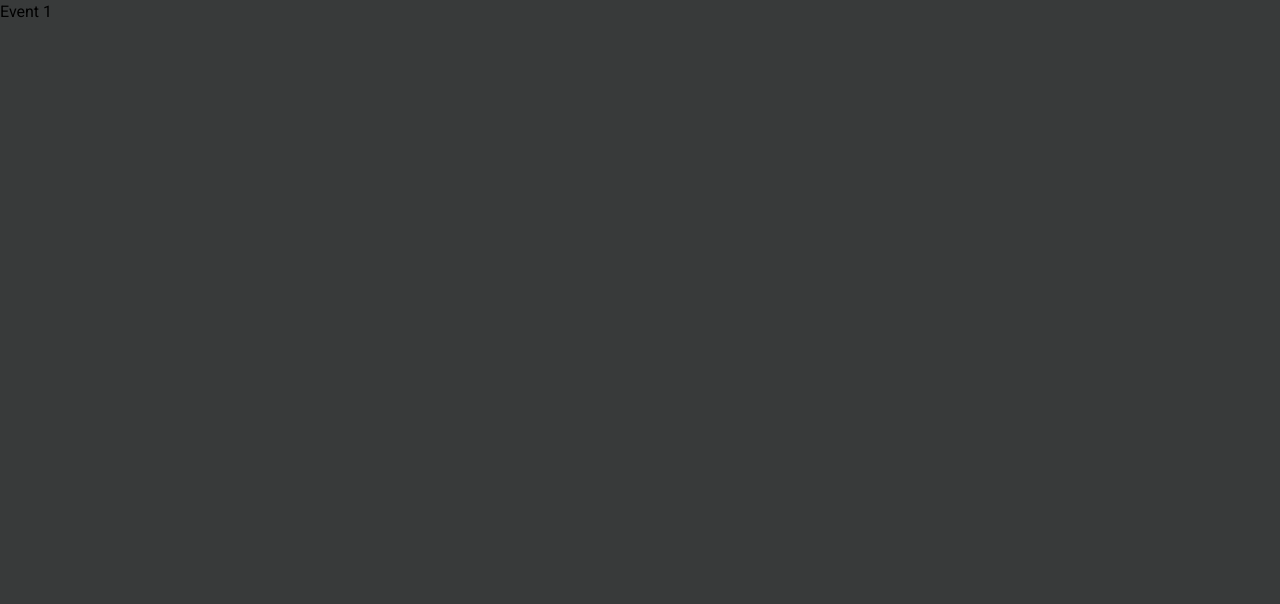
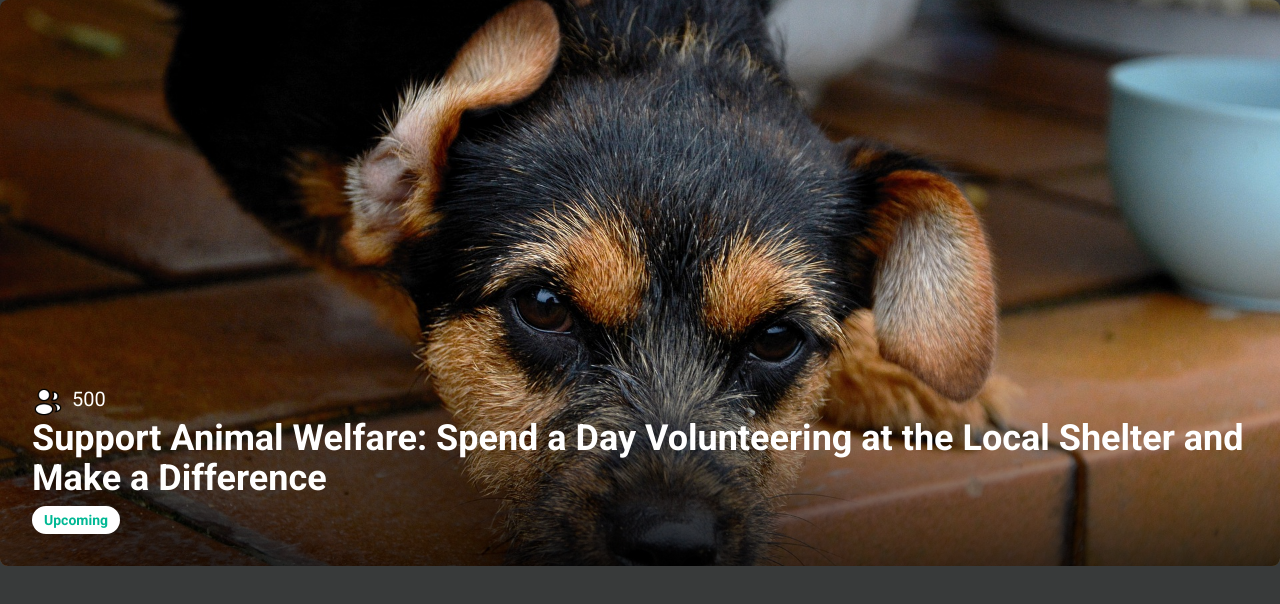
Before and after one commit to Code-Plus-lyxux/charity-events-web-front, a Next.js app: page /event/1 in a window 1280 px wide. Shown: the top 604 px of the page. Built offline with nearby package versions, Linux system fonts and the light colour scheme.

Commit message:
add hero section of event page

```diff
--- a/src/app/event/[id]/page.jsx
+++ b/src/app/event/[id]/page.jsx
@@ -1,3 +1,4 @@
+import HeroCard from "@/components/event/heroCard";
 export default async function EventPage({ params }) {
     const id = (await params).id;
 
@@ -44,8 +45,19 @@ export default async function EventPage({ params }) {
     };
 
     return (
-        <div>
-            <h1>Event {id}</h1>
-        </div>
+        <>
+            <section>
+                {/* hero section */}
+                <HeroCard event={event}></HeroCard>
+            </section>
+
+            <main>{/* main content */}</main>
+
+            <section>{/* host details section */}</section>
+
+            <section>{/* share bar section */}</section>
+
+            <section>{/* comment section */}</section>
+        </>
     );
 }
--- a/src/app/globals.css
+++ b/src/app/globals.css
@@ -3,7 +3,11 @@
 @tailwind components;
 @tailwind utilities;
 
-* {
+/* * {
+    background-color: rgb(56, 58, 58);
+} */
+
+body {
     background-color: rgb(56, 58, 58);
 }
 
--- /dev/null
+++ b/src/components/event/heroCard.jsx
@@ -0,0 +1,49 @@
+import { Calendar, ArrowLeft } from "lucide-react";
+import Image from "next/image";
+import usersIcon from "@/assets/img/users-icon.png";
+export default function HeroCard({ event }) {
+    return (
+        <>
+            <div className="relative lg:h-[566px] h-64 rounded-lg overflow-hidden mb-8">
+                <div className="absolute top-0 left-0 p-1 lg:hidden">
+                    <ArrowLeft
+                        size={35}
+                        className="bg-white rounded-full text-black cursor-pointer"
+                    ></ArrowLeft>
+                </div>
+                <img
+                    src="/images/dog home.jpeg"
+                    alt="Animal shelter"
+                    className="w-full h-full object-cover "
+                />
+
+                <div className="absolute bottom-0 left-0 right-0 p-6 bg-gradient-to-t from-black/70 to-transparent">
+                    <div className="text-white ml-2">
+                        <div>
+                            <Image
+                                className="inline-block lg:w-8 w-6"
+                                src={usersIcon}
+                                alt="users icon"
+                                width={25}
+                                height={25}
+                            />
+                            <span className="ml-2 lg:text-xl">
+                                {event.attendeeCount}
+                            </span>
+                        </div>
+                        <h1 className="lg:text-4xl text-xl font-bold mb-2">
+                            {event.title}
+                        </h1>
+                        <div className="inline-block px-3 py-1 bg-white text-mint-500 rounded-full text-sm font-bold mb-2">
+                            {event.status}
+                        </div>
+                        {/* <div className="flex items-center space-x-2">
+                            <Calendar className="w-5 h-5" />
+                            <span>{event.date}</span>
+                        </div> */}
+                    </div>
+                </div>
+            </div>
+        </>
+    );
+}
```
Also changed, not shown: src/assets/img/users-icon.png (added).
